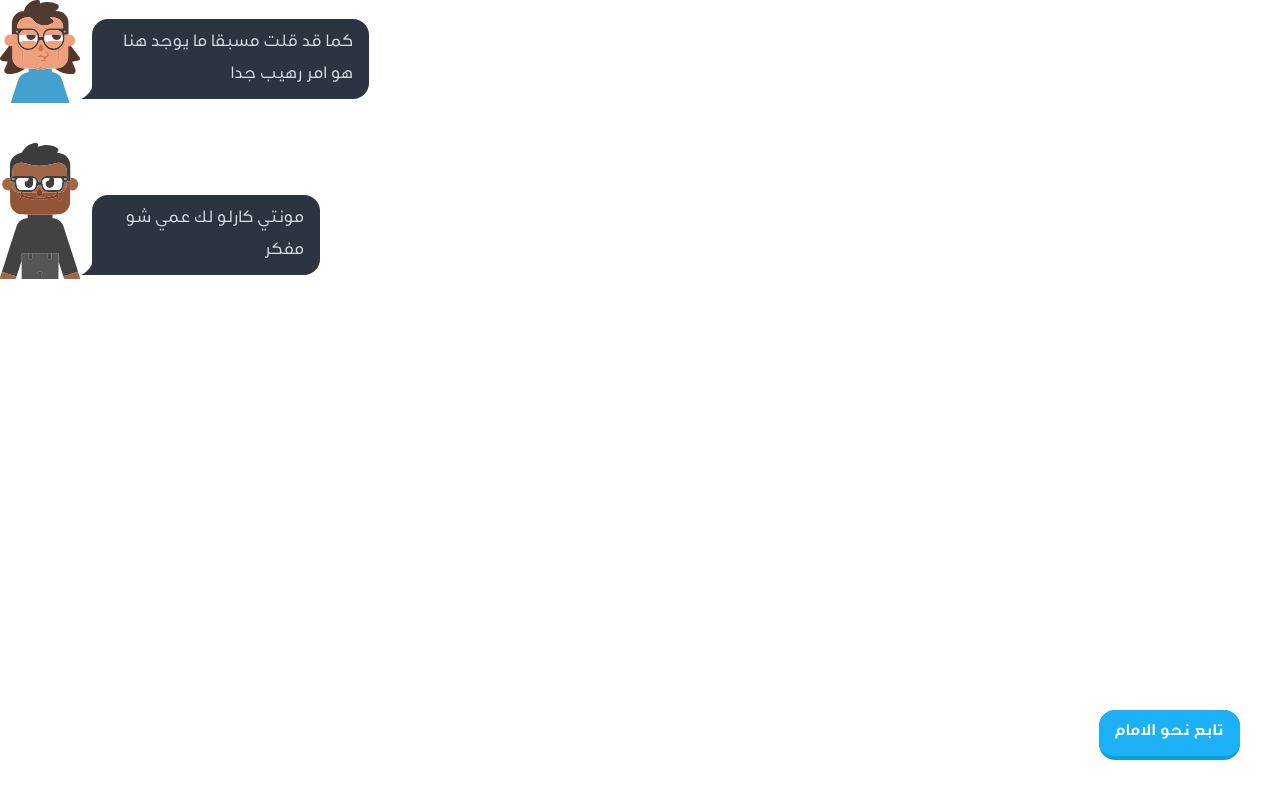
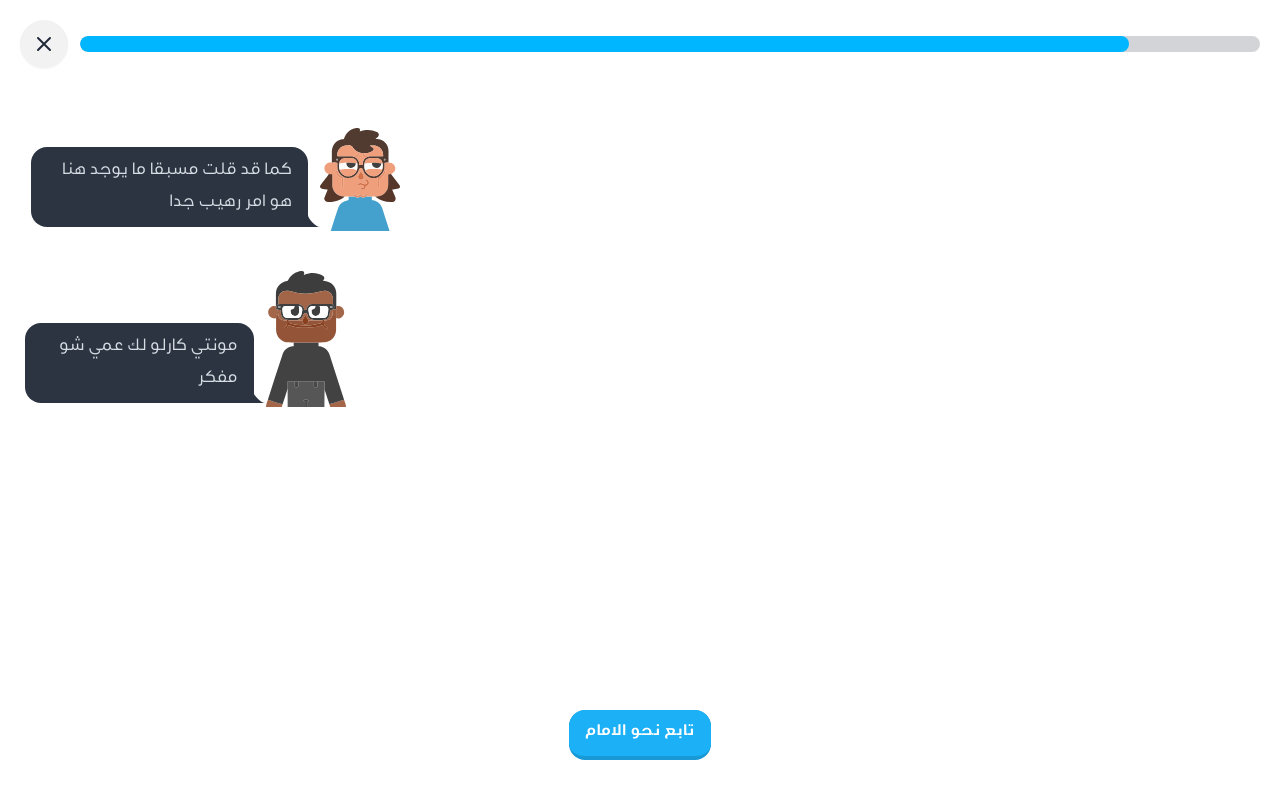
Before and after one commit to Anas-Majd/MonteCarlo-simulation-test, a React (Vite) app: page / in a window 1280 px wide. Built offline with nearby package versions, Linux system fonts and the light colour scheme.

Commit message:
progress bar+ reset button

```diff
--- a/src/App.tsx
+++ b/src/App.tsx
@@ -3,20 +3,22 @@ import DuolingoButton from "./components/styles/Button";
 import NormalTextBox from "./components/styles/NormalTextBox";
 import anas from "../public/imges/anas.svg";
 import majd from "../public/imges/majd.svg";
+import ProgressBar from "./components/styles/ProgressBar";
 function App() {
   return (
     <div className="flex flex-col h-full w-full justify-between gap-10">
+      <ProgressBar value="8" max="9" />
       <div className="flex flex-row items-end">
-        <img src={anas} alt="anas" className="max-w-20" />
         <NormalTextBox>
           كما قد قلت مسبقا ما يوجد هنا هو امر رهيب جدا
         </NormalTextBox>
+        <img src={anas} alt="anas" className="max-w-20" />
       </div>
       <div className="flex flex-row items-end">
+        <NormalTextBox>مونتي كارلو لك عمي شو مفكر</NormalTextBox>
         <img src={majd} alt="anas" className="max-w-20" />
-        <NormalTextBox>مونتي كارلو لك عمي شو مفكر</NormalTextBox>
       </div>
-      <div className="absolute bottom-10 right-10">
+      <div className="absolute flex justify-center w-full bottom-10 ">
         <DuolingoButton>تابع نحو الامام</DuolingoButton>
       </div>
     </div>
--- a/src/components/styles/NormalTextBox.tsx
+++ b/src/components/styles/NormalTextBox.tsx
@@ -13,7 +13,7 @@ const NormalTextBox = ({ children }: Props) => {
   const isArabic = script === "arabic";
 
   return (
-    <div className="chat chat-start sm:max-w-80 max-w-100 ">
+    <div className="chat chat-end sm:max-w-80 max-w-100 ">
       <div className="chat-bubble">
         <p
           dir={isArabic ? "rtl" : "ltr"}
--- /dev/null
+++ b/src/components/styles/ProgressBar.tsx
@@ -0,0 +1,30 @@
+const ProgressBar = ({ value, max }: { value: string; max: string }) => {
+  return (
+    <div className="flex flex-row m-5 items-center gap-3">
+      <button className="btn btn-circle">
+        <svg
+          xmlns="http://www.w3.org/2000/svg"
+          className="h-6 w-6"
+          fill="none"
+          viewBox="0 0 24 24"
+          stroke="currentColor"
+        >
+          <path
+            strokeLinecap="round"
+            strokeLinejoin="round"
+            strokeWidth="2"
+            d="M6 18L18 6M6 6l12 12"
+          />
+        </svg>
+      </button>
+
+      <progress
+        className="progress progress-info h-4"
+        value={value}
+        max={max}
+      ></progress>
+    </div>
+  );
+};
+
+export default ProgressBar;
```
